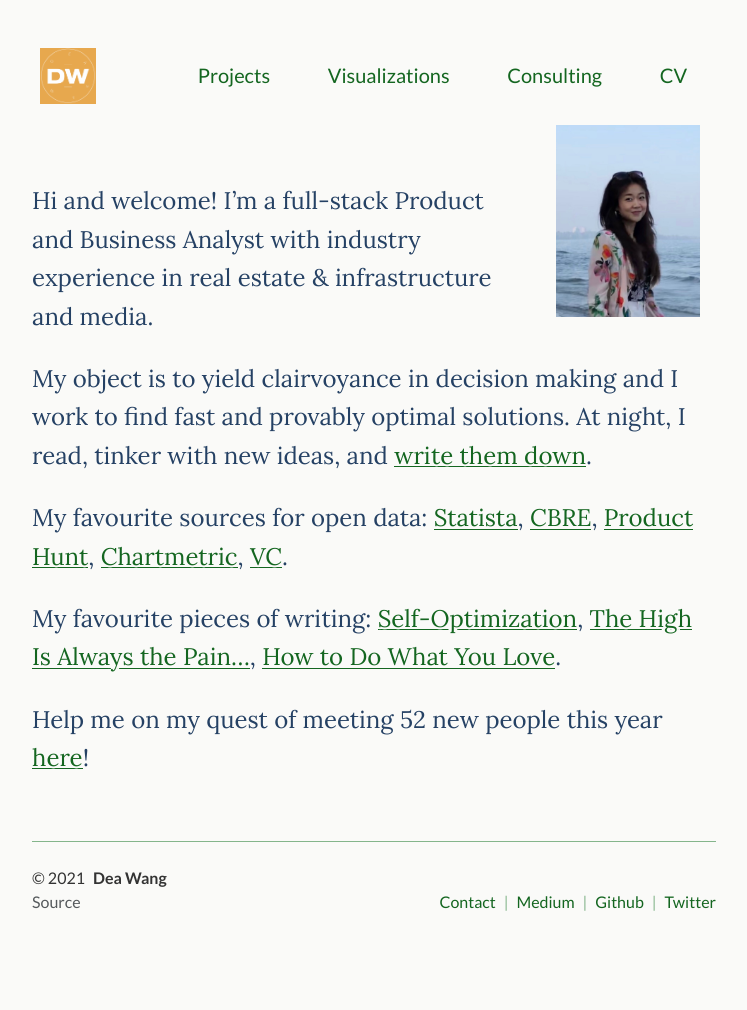
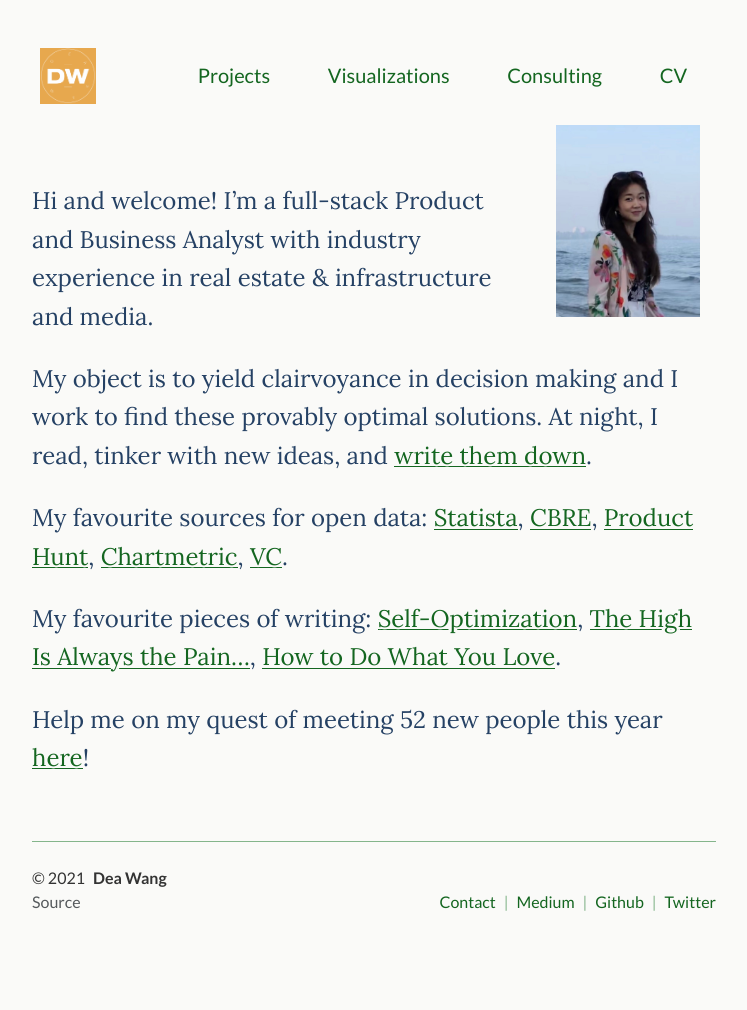
Before and after one commit to deawyk/deawyk.github.io, a Jekyll site: the page built from index.md, in a window 1280 px wide. Shown: the whole page, without its empty margins (266-1013 px from the left). Built offline with Jekyll 4.4.1, drawn with Linux system fonts in a browser that asks for light colours.

Commit message:
Update index.md

```diff
--- a/index.md
+++ b/index.md
@@ -19,7 +19,7 @@ title: Dea Wang
 Hi and welcome!
 I'm a full-stack Product and Business Analyst with industry experience in real estate & infrastructure and media.
 
-My object is to yield clairvoyance in decision making and I work to find fast and provably optimal solutions. At night, I read, tinker with new ideas, and [write them down](https://deaw.medium.com/). <br>
+My object is to yield clairvoyance in decision making and I work to find these provably optimal solutions. At night, I read, tinker with new ideas, and [write them down](https://deaw.medium.com/). <br>
 
 My favourite sources for open data: [Statista](https://www.statista.com/studies-and-reports/industries), [CBRE](https://www.cbre.ca/en/research-and-reports), [Product Hunt](https://www.producthunt.com/), [Chartmetric](https://www.chartmetric.com/music-industry-trends/6mo-report), [VC](https://www.visualcapitalist.com).
 
```
